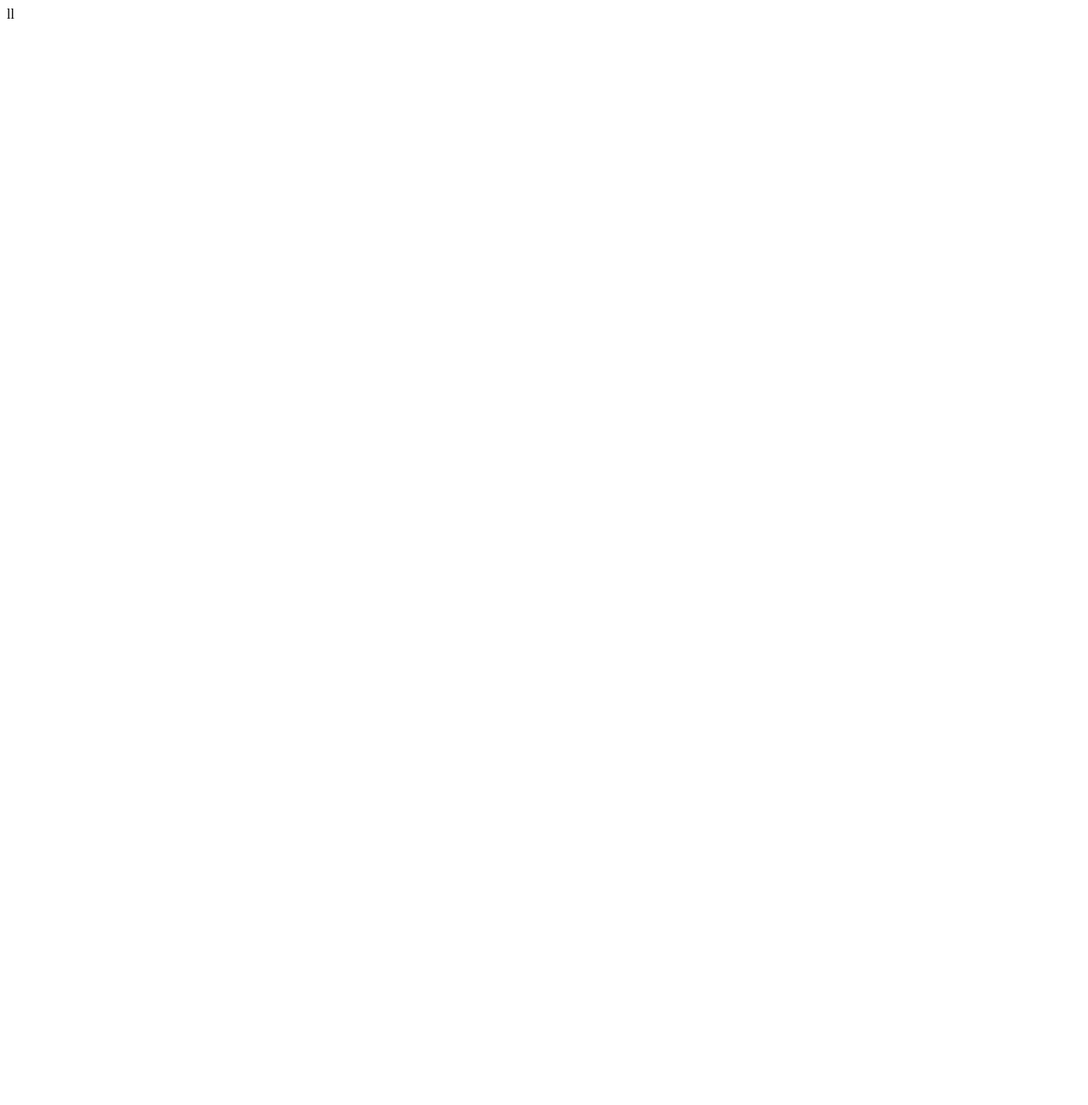
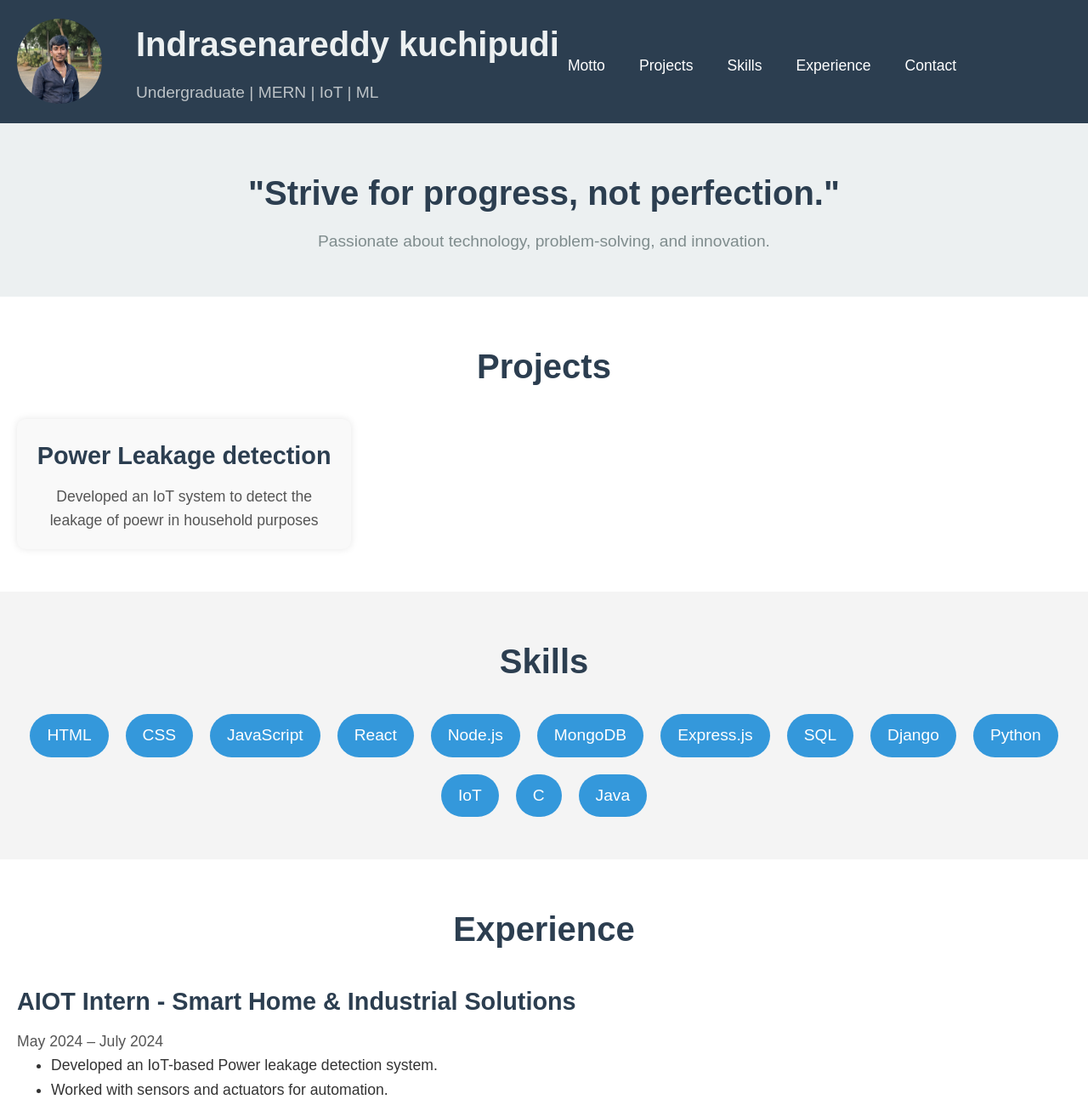
Before and after one commit to Indra-668/portfolio, a plain HTML site: page index.html in a window 1280 px wide. Shown: the top 1300 px of the page at 85% size. Before the commit the page ends 800 px from the top, so only its background shows below. Drawn offline with Linux system fonts and the light colour scheme.

Commit message:
Update index.html

```diff
--- a/index.html
+++ b/index.html
@@ -1 +1,91 @@
-ll
+
+
+<!DOCTYPE html>
+<html lang="en">
+<head>
+    <meta charset="UTF-8">
+    <meta name="viewport" content="width=device-width, initial-scale=1.0">
+    <title>Indrasenareddy kuchipudi</title>
+    <link rel="stylesheet" href="style.css">
+    <script defer src="script.js"></script>
+</head>
+<body>
+
+    <header>
+        <div class="header-content">
+            <img src="2.jpg" alt="Profile Picture">
+            <div class="header-text">
+                <h1>Indrasenareddy kuchipudi</h1>
+                <p>Undergraduate | MERN | IoT | ML</p>
+            </div>
+        </div>
+        <nav>
+            <ul>
+                <li><a href="#motto">Motto</a></li>
+                <li><a href="#projects">Projects</a></li>
+                <li><a href="#skills">Skills</a></li>
+                <li><a href="#experience">Experience</a></li>
+                <li><a href="#contact">Contact</a></li>
+            </ul>
+        </nav>
+    </header>
+
+    <section id="motto">
+        <h2>"Strive for progress, not perfection."</h2>
+        <p>Passionate about technology, problem-solving, and innovation.</p>
+    </section>
+
+    <section id="projects">
+        <h2>Projects</h2>
+        <div class="grid-container">
+
+            <div class="project">
+                <h3>Power Leakage detection</h3>
+                <p>Developed an IoT system to detect the leakage of poewr in household purposes</p>
+            </div>
+
+        </div>
+    </section>
+
+    <section id="skills">
+        <h2>Skills</h2>
+        <div class="skills-container">
+            <span>HTML</span> <span>CSS</span> <span>JavaScript</span> <span>React</span>
+            <span>Node.js</span> <span>MongoDB</span> <span>Express.js</span> <span>SQL</span>
+            <span>Django</span> <span>Python</span> <span>IoT</span> <span>C</span> <span>Java</span>
+        </div>
+    </section>
+
+    <section id="experience">
+        <h2>Experience</h2>
+
+        <div class="experience">
+            <h3>AIOT Intern - Smart Home & Industrial Solutions</h3>
+            <p>May 2024 – July 2024</p>
+            <ul>
+                <li>Developed an IoT-based Power leakage detection system.</li>
+                <li>Worked with sensors and actuators for automation.</li>
+            </ul>
+        </div>
+
+        <hr>
+
+        <div class="experience">
+            <h3>MERN Stack Intern - INNOSTES</h3>
+            <p>September 2024 – October 2024</p>
+            <ul>
+                <li>Built a full-stack Blood banking system.</li>
+                <li></li>
+            </ul>
+        </div>
+    </section>
+
+    <footer id="contact">
+        <h2>Contact</h2>
+        <p>Email: <a href="mailto:kuchipudiindrasenareddy@gmail.com"></a>kuchipudiindrasenareddy@gmail.com</p>
+        <p>LinkedIn: <a href="https://www.linkedin.com/in/indrasenareddy-kuchipudi-2605562ba/" target="_blank">linkedin.com/in/indrasenareddy kuchipudi</a></p>
+        <p>GitHub: <a href="https://github.com/Indra-668" target="_blank">github.com/Indra-668</a></p>
+    </footer>
+
+</body>
+</html>
```
